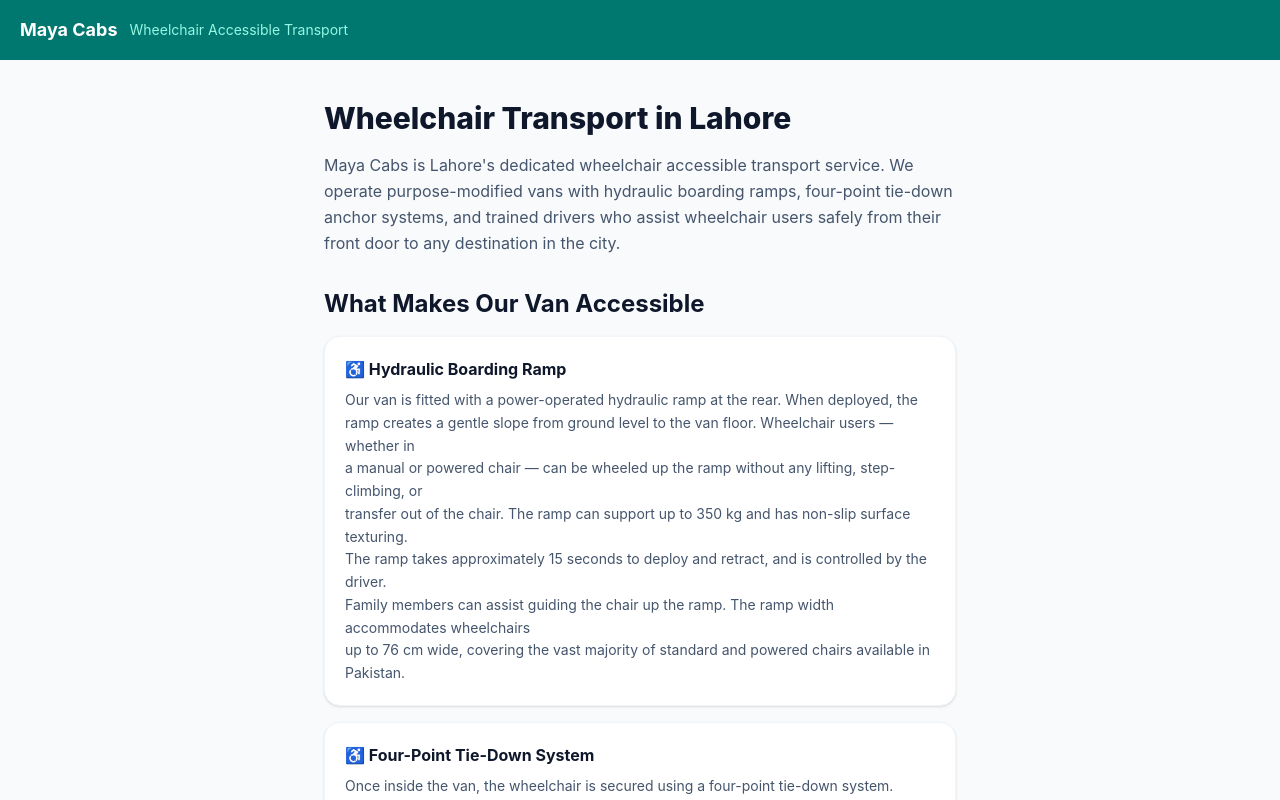
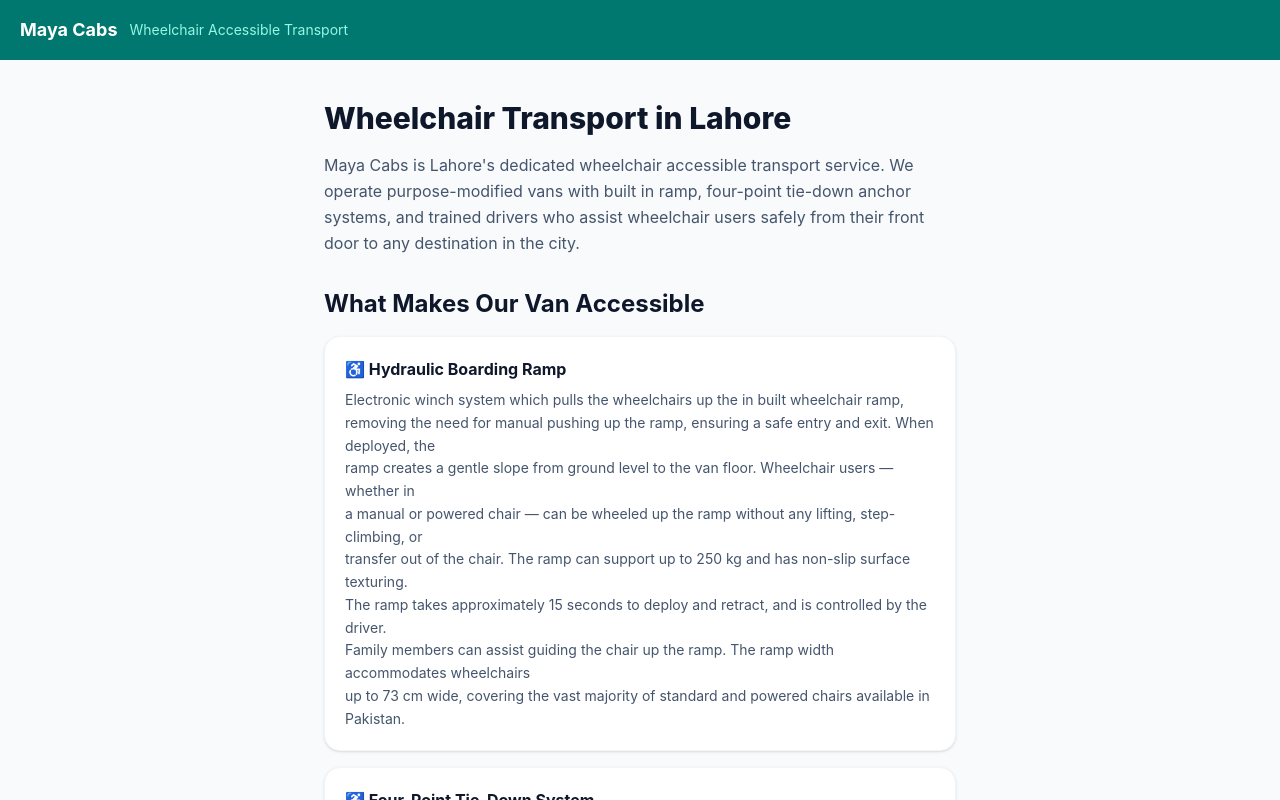
Before and after one commit to Abbas-nps/maya-cabs, a React (Vite) app: page /wheelchair-transport in a window 1280 px wide. Shown: the top 800 px of the page. Built offline with nearby package versions, Linux system fonts and the light colour scheme.

Commit message:
update wheelchair-transport page copy: winch system, ramp specs

```diff
--- a/src/pages/WheelchairTransport.jsx
+++ b/src/pages/WheelchairTransport.jsx
@@ -30,7 +30,7 @@ export default function WheelchairTransport() {
           </h1>
           <p className="text-slate-600 text-base leading-relaxed mb-6">
             Maya Cabs is Lahore's dedicated wheelchair accessible transport service. We operate
-            purpose-modified vans with hydraulic boarding ramps, four-point tie-down anchor systems,
+          purpose-modified vans with built in ramp, four-point tie-down anchor systems,
             and trained drivers who assist wheelchair users safely from their front door to any
             destination in the city.
           </p>
@@ -40,13 +40,13 @@ export default function WheelchairTransport() {
             {[
               {
                 title: "Hydraulic Boarding Ramp",
-                body: `Our van is fitted with a power-operated hydraulic ramp at the rear. When deployed, the
+                body: `Electronic winch system which pulls the wheelchairs up the in built wheelchair ramp, removing the need for manual pushing up the ramp, ensuring a safe entry and exit. When deployed, the
 ramp creates a gentle slope from ground level to the van floor. Wheelchair users — whether in
 a manual or powered chair — can be wheeled up the ramp without any lifting, step-climbing, or
-transfer out of the chair. The ramp can support up to 350 kg and has non-slip surface texturing.
+transfer out of the chair. The ramp can support up to 250 kg and has non-slip surface texturing.
 The ramp takes approximately 15 seconds to deploy and retract, and is controlled by the driver.
 Family members can assist guiding the chair up the ramp. The ramp width accommodates wheelchairs
-up to 76 cm wide, covering the vast majority of standard and powered chairs available in Pakistan.`,
+up to 73 cm wide, covering the vast majority of standard and powered chairs available in Pakistan.`,
               },
               {
                 title: "Four-Point Tie-Down System",
```
